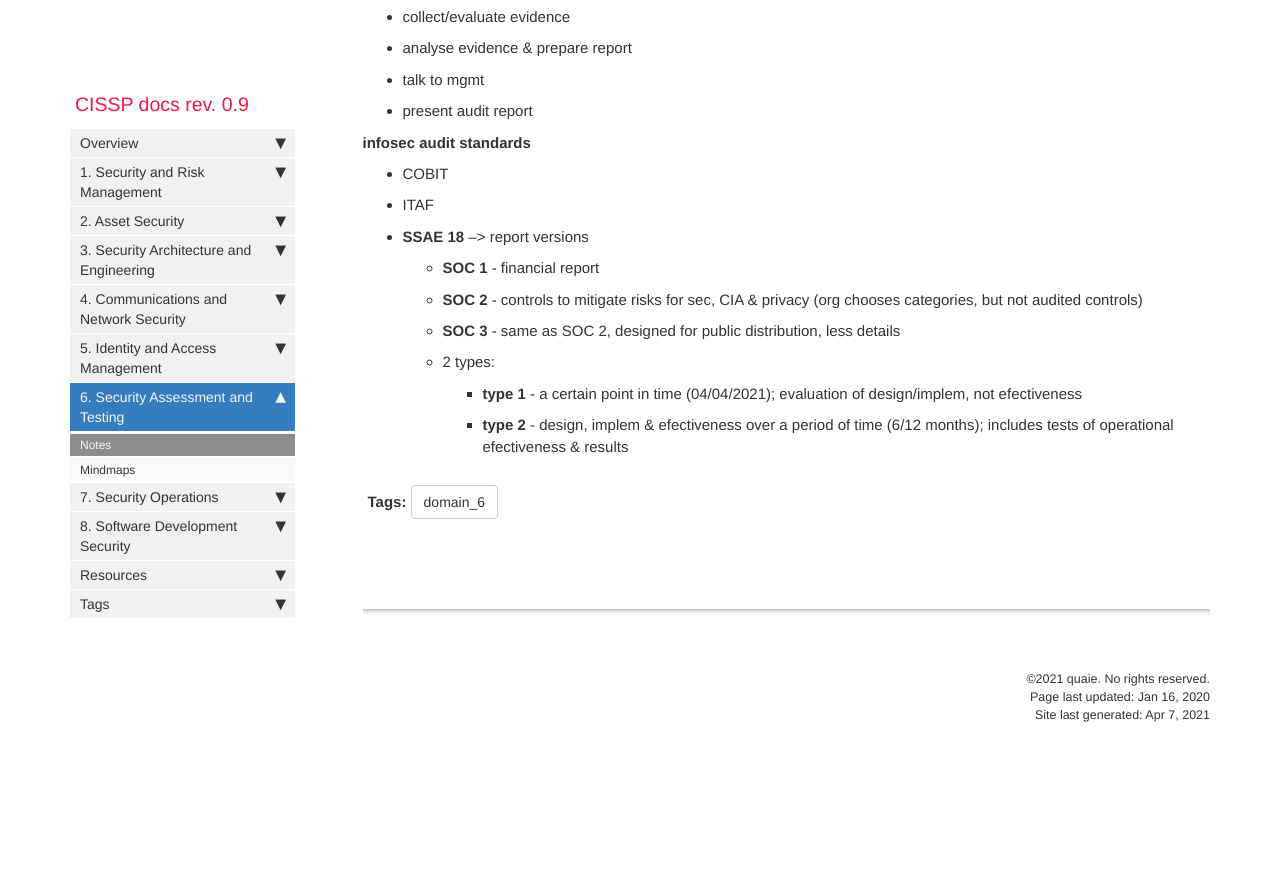
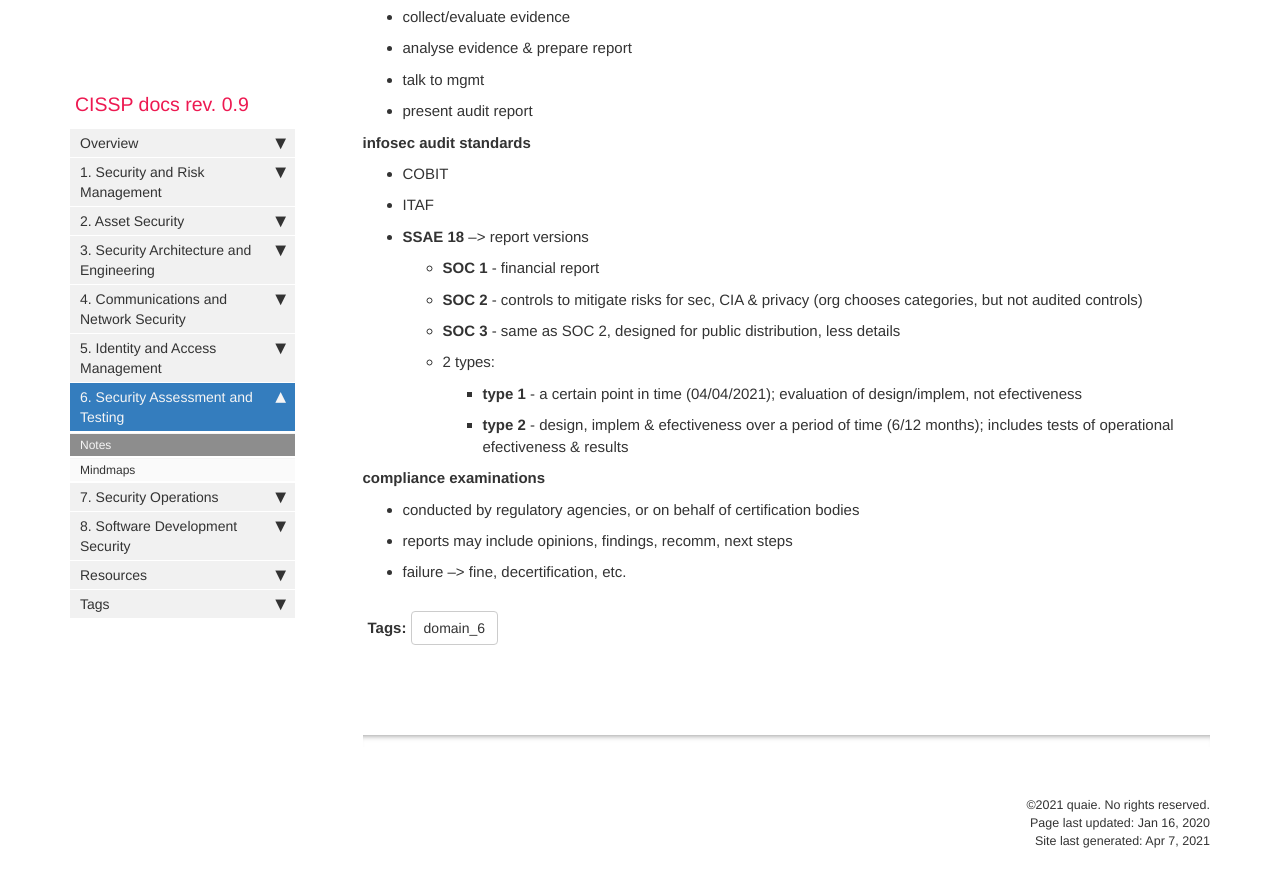
Before and after one commit to quaie/cissp, a Jekyll site: the page built from pages/mydoc/6_notes.md, in a window 1280 px wide and 900 px high, scrolled down 4440 px. Shown: the top 887 px of the window. Built offline with Jekyll 4.4.1, drawn with Linux system fonts in a browser that asks for light colours; comment, search, counter and statistics services are not loaded; before the commit the page ends 5215 px from its top, so only the background shows below that.

Commit message:
Update 6_notes.md

```diff
--- a/pages/mydoc/6_notes.md
+++ b/pages/mydoc/6_notes.md
@@ -191,4 +191,11 @@ audit report is delivered to the highest level of management
     - **type 2** - design, implem & efectiveness over a period of time (6/12 months); includes tests of operational efectiveness & results
 
 
+**compliance examinations**
+- conducted by regulatory agencies, or on behalf of certification bodies
+- reports may include opinions, findings, recomm, next steps
+- failure --> fine, decertification, etc.
+
+
+
 {% include links.html %}
```
